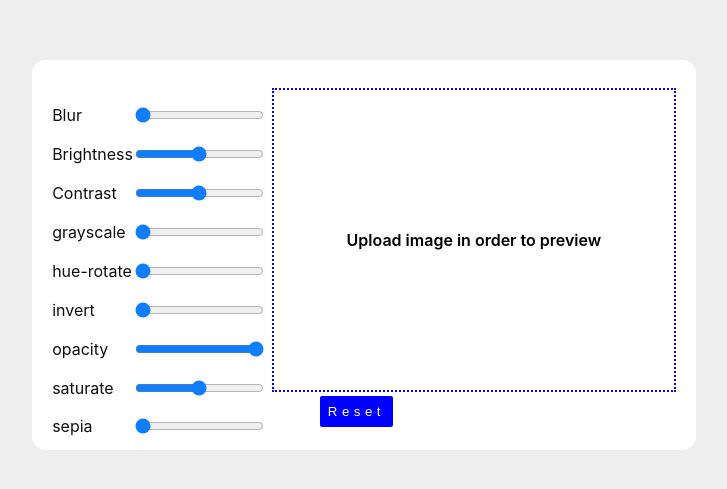
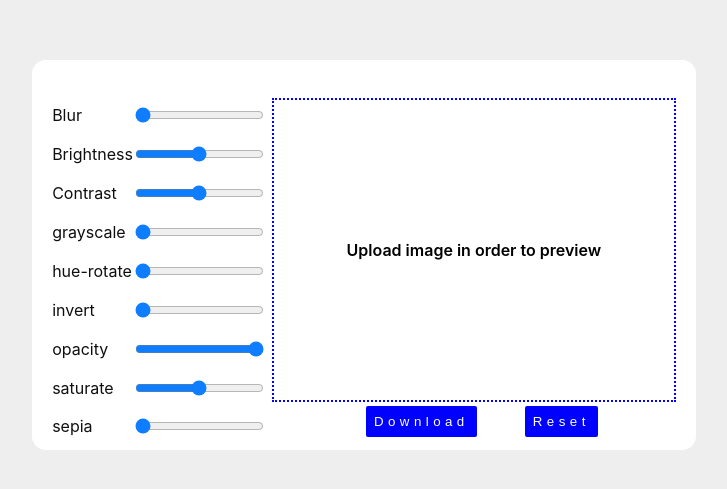
Before and after one commit to CoulKe/photo-editor, a React (Create React App) app: page / in a window 1280 px wide. Shown: the part 145-634 px from the top of the page, without its empty margins (276-1003 px from the left). Built offline with nearby package versions, Linux system fonts and the light colour scheme.

Commit message:
Feature update

```diff
--- a/src/App.css
+++ b/src/App.css
@@ -15,15 +15,22 @@ body {
   width: 25px;
   height: 25px;
 }
+#cnvs{
+  display: none;
+}
 .previewWrapper{
   display: flex;
   flex-direction: column;
   justify-content: flex-start;
 }
-#reset{
+#buttons{
+  display: flex;
+  justify-content: center;
+}
+#reset, #download{
   width: max-content;
   margin-top: 4px;
-  margin-left: 3rem;
+  margin-left: 1rem;
   color: #fff;
   background-color: blue;
   letter-spacing: 0.6ch;
@@ -31,6 +38,9 @@ body {
   border-radius: 2px;
   outline: none;
   border: none;
+}
+#reset:hover, #download:hover{
+  cursor: pointer;
 }
 #preview {
   width: 80%;
--- a/src/components/Filters.js
+++ b/src/components/Filters.js
@@ -1,6 +1,8 @@
 import React, { useState } from "react";
 import menu from "../images/hamburger.png";
 
+let realWidth = '';
+let realHeight = '';
 function Filters() {
   //previewText class doesn't exist
   let [previewText, setPreviewText] = useState(false);
@@ -64,7 +66,49 @@ function Filters() {
       setImg(() => (img = true));
     };
   }
-  //Reset filters to their default values
+  /*
+  * Download and set image name.
+  * @param dataSrc
+  */
+  function downloadImage(dataSrc, filename = 'untitled.jpeg') {
+    let a = document.querySelector('#download_link')
+    a.href = dataSrc
+    a.download = filename
+    a.click();
+}
+  function handleDownload() {
+    if (!img) {
+      alert('Please upload image to continue');
+    }
+    else{
+      let myCanvas = document.querySelector('canvas')
+      let image = document.querySelector('#uploadedImage')
+      let ctx ='';
+
+      //real image dimensions
+      realWidth = image.naturalWidth;
+      realHeight = image.naturalHeight;
+      //canvas dimensions
+      myCanvas.setAttribute('width', realWidth)
+      myCanvas.setAttribute('height', realHeight)
+      //Draw image
+      ctx =  myCanvas.getContext('2d');
+
+      ctx.filter = `grayscale(${grayscale}%) blur(${blur}px)
+    brightness(${brightness}%) contrast(${contrast}%)
+    hue-rotate(${hue}deg) opacity(${opacity}%)
+    invert(${invert}%) saturate(${saturate}%) sepia(${sepia}%)`;
+
+    ctx.drawImage(image, 0, 0, myCanvas.width, myCanvas.height);
+
+      let dataSrc = myCanvas.toDataURL('image/png')
+      let name = image.alt;
+      downloadImage(dataSrc, name);
+    }
+  }
+  /*
+  *Reset filters to their default values
+  */
   function handleReset() {
     setBlur((blur = 0));
     setBrightness((brightness = 100));
@@ -218,6 +262,7 @@ function Filters() {
         <img
           alt=""
           id="uploadedImage"
+          src=""
           className={img ? "" : "hideImage"}
           style={{
             filter: `grayscale(${grayscale}%) blur(${blur}px)
@@ -236,7 +281,12 @@ function Filters() {
           onChange={clickUpload}
         />
         </div>
-        <button onClick={handleReset} id = "reset">Reset</button> <br />
+        <a id="download_link" href="/" hidden download >Download</a>
+        <canvas id="cnvs" className="canvas"></canvas>
+        <div id="buttons">
+        <button onClick={handleDownload} id = "download">Download</button>
+        <button onClick={handleReset} id = "reset">Reset</button>
+        </div>
       </div>
     </div>
 
```
Also changed, not shown: 1 other file (tests, documents, lock files or other folders).
